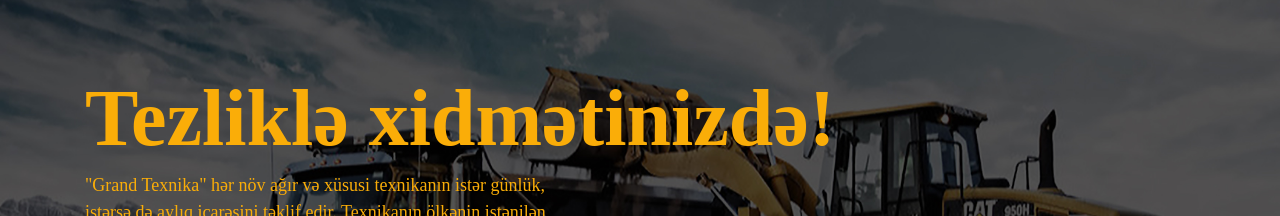
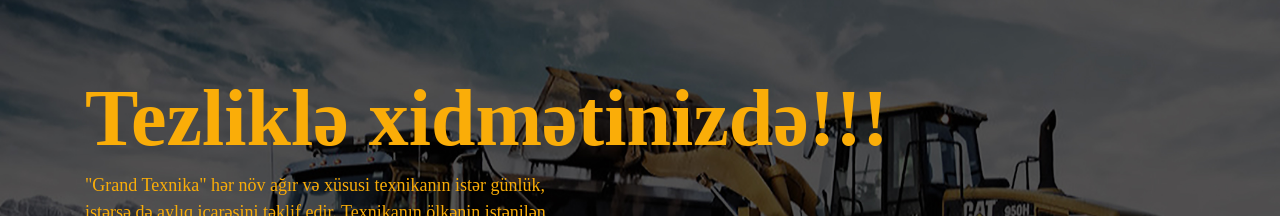
Before and after one commit to vugarbabayev/grandtexnika.az, a website: page index.html in a window 1280 px wide. Shown: the part 195-411 px from the top of the page. Drawn offline with nearby package versions, Linux system fonts and the light colour scheme; files whose address does not match are found by name.

Commit message:
Udpate index.html
2 dene nida elave eledim

```diff
--- a/index.html
+++ b/index.html
@@ -28,7 +28,7 @@
     </header>
     <main class="my-auto">
         <div class="container">
-            <h1 class="page-title">Tezliklə xidmətinizdə!</h1>
+            <h1 class="page-title">Tezliklə xidmətinizdə!!!</h1>
             <p class="page-description">"Grand Texnika" hər növ ağır və xüsusi texnikanın istər günlük, istərsə də aylıq icarəsini təklif edir. Texnikanın ölkənin istənilən yerinə çatdırılması. İşə uyğun texnika seçimində yardım. Təşkilatlar üçün köçürmə yolu ilə ödəmə imkanı.
             </p>
             <p>Bizi izləyin!</p>
```
